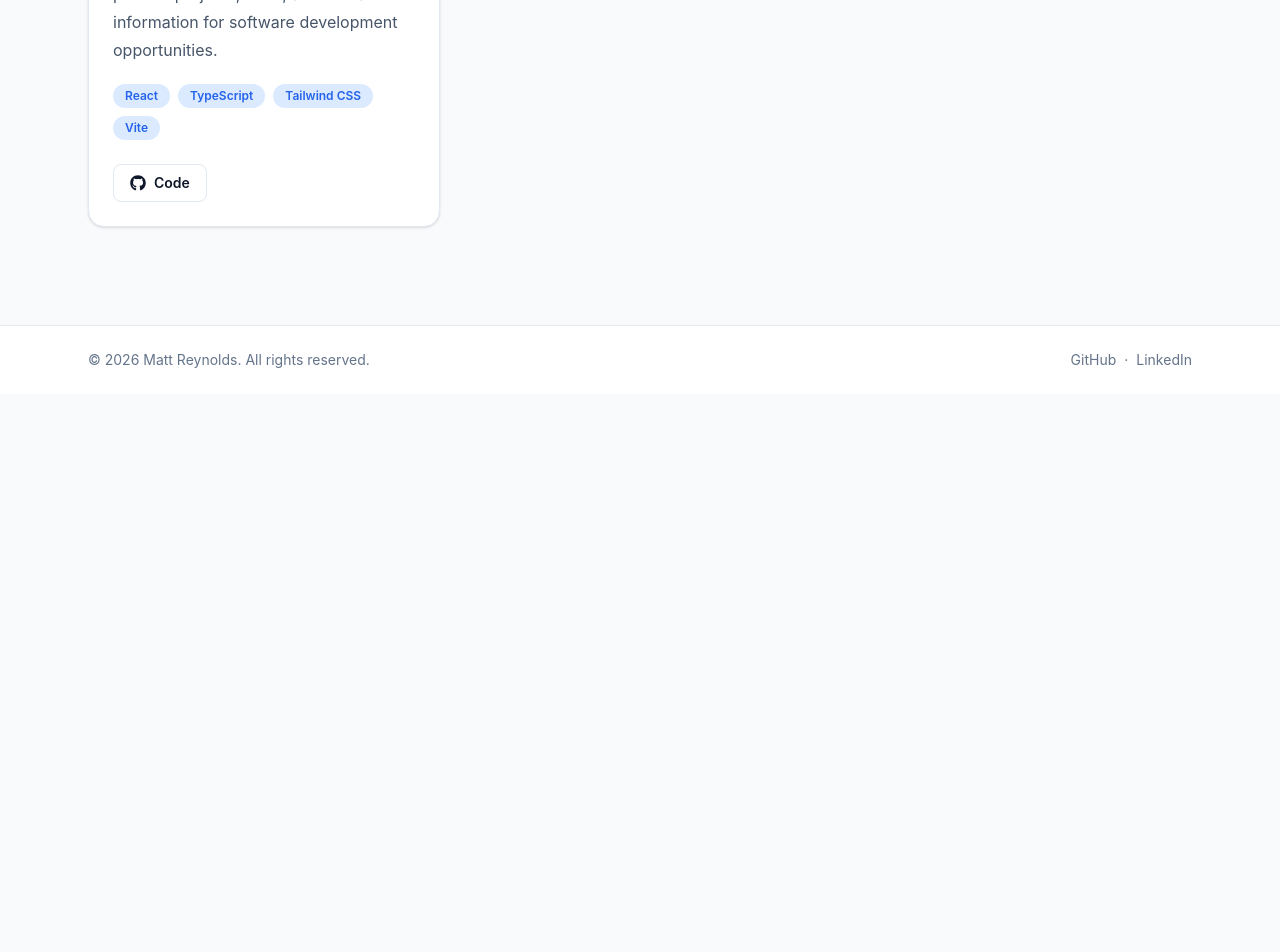
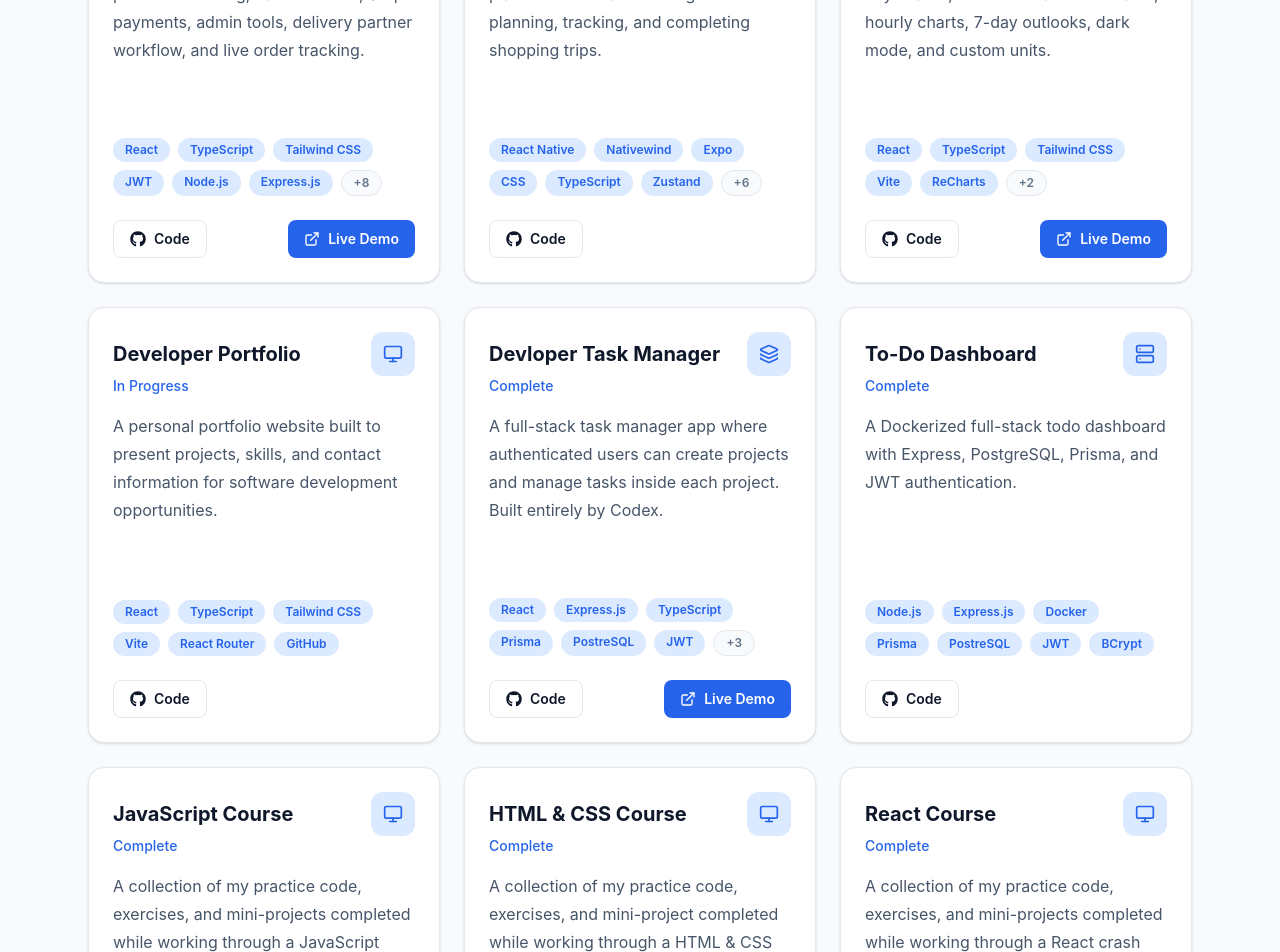
Before and after one commit to mattxreynolds/Portfolio, a React (Vite) app: page /projects in a window 1280 px wide. Shown: the part 540-1492 px from the top of the page. Before the commit the page ends 934 px from the top, so only its background shows below. Built offline with nearby package versions, Linux system fonts and the light colour scheme.

Commit message:
Add multiple projects to the projects data, enhancing the portfolio with detailed descriptions, tags, and links

```diff
--- a/src/data/projects.ts
+++ b/src/data/projects.ts
@@ -20,15 +20,149 @@ export type ProjectFilter = (typeof projectCategories)[number];
 
 export const projects: Project[] = [
   {
+    id: 'swift-cart',
+    title: 'SwiftCart',
+    description:
+      'Full-stack grocery delivery app with product browsing, cart checkout, Stripe payments, admin tools, delivery partner workflow, and live order tracking.',
+    tags: [
+      'React',
+      'TypeScript',
+      'Tailwind CSS',
+      'JWT',
+      'Node.js',
+      'Express.js',
+      'PostgreSQL',
+      'Prisma',
+      'Neon',
+      'Stripe',
+      'Cloudinary',
+      'Inngest',
+      'Vercel',
+      'GitHub'
+    ],
+    category: 'Full Stack',
+    githubUrl: 'https://github.com/mattxreynolds/SwiftCart',
+    liveUrl: 'https://swift-cart-tau-woad.vercel.app/',
+    featured: true,
+    status: 'Complete'
+  },
+  {
+    id: 'grocify',
+    title: 'Grocify',
+    description:
+      'Grocify is an Expo React Native grocery planner with smart list insights for planning, tracking, and completing shopping trips.',
+    tags: [
+      'React Native',
+      'Nativewind',
+      'Expo',
+      'CSS',
+      'TypeScript',
+      'Zustand',
+      'Clerk',
+      'Drizzle',
+      'Neon',
+      'Expo Router',
+      'Vercel',
+      'GitHub'
+    ],
+    category: 'Full Stack',
+    githubUrl: 'https://github.com/mattxreynolds/Grocify',
+    liveUrl: 'TBD',
+    featured: true,
+    status: 'Complete'
+  },
+  {
+    id: 'weather-dashboard',
+    title: 'Weather Dashboard',
+    description:
+      'Responsive weather dashboard with city search, current-location forecasts, hourly charts, 7-day outlooks, dark mode, and custom units.',
+    tags: ['React', 'TypeScript', 'Tailwind CSS', 'Vite', 'ReCharts', 'OpenStreetMap', 'GitHub'],
+    category: 'Frontend',
+    githubUrl: 'https://github.com/mattxreynolds/Weather-Dashboard',
+    liveUrl: 'https://weather-dashboard-mu-khaki.vercel.app/',
+    featured: true,
+    status: 'Complete'
+  },
+  {
     id: 'developer-portfolio',
     title: 'Developer Portfolio',
     description:
       'A personal portfolio website built to present projects, skills, and contact information for software development opportunities.',
-    tags: ['React', 'TypeScript', 'Tailwind CSS', 'Vite'],
+    tags: ['React', 'TypeScript', 'Tailwind CSS', 'Vite', 'React Router', 'GitHub'],
     category: 'Frontend',
-    githubUrl: 'TBD',
+    githubUrl: 'https://github.com/mattxreynolds/Portfolio',
     liveUrl: 'TBD',
     featured: true,
     status: 'In Progress'
+  },
+  {
+    id: 'task-manager',
+    title: 'Devloper Task Manager',
+    description:
+      'A full-stack task manager app where authenticated users can create projects and manage tasks inside each project. Built entirely by Codex.',
+    tags: [
+      'React',
+      'Express.js',
+      'TypeScript',
+      'Prisma',
+      'PostreSQL',
+      'JWT',
+      'Tailwind CSS',
+      'Render',
+      'Vercel'
+    ],
+    category: 'Full Stack',
+    githubUrl: 'https://github.com/mattxreynolds/Task-Manager',
+    liveUrl: 'https://task-manager-omega-teal.vercel.app/',
+    featured: false,
+    status: 'Complete'
+  },
+  {
+    id: 'to-do-dashboard',
+    title: 'To-Do Dashboard',
+    description:
+      'A Dockerized full-stack todo dashboard with Express, PostgreSQL, Prisma, and JWT authentication.',
+    tags: ['Node.js', 'Express.js', 'Docker', 'Prisma', 'PostreSQL', 'JWT', 'BCrypt'],
+    category: 'Backend',
+    githubUrl: 'https://github.com/mattxreynolds/To-Do-Dashboard',
+    liveUrl: 'TBD',
+    featured: false,
+    status: 'Complete'
+  },
+  {
+    id: 'javascript-course',
+    title: 'JavaScript Course',
+    description:
+      'A collection of my practice code, exercises, and mini-projects completed while working through a JavaScript crash course. Documenting my progress and understanding of core concepts.',
+    tags: ['JavaScript', 'CSS', 'HTML', 'VS Code', 'Chrome DevTools', 'GitHub'],
+    category: 'Frontend',
+    githubUrl: 'https://github.com/mattxreynolds/JavaScript-Course',
+    liveUrl: 'TBD',
+    featured: false,
+    status: 'Complete'
+  },
+  {
+    id: 'html-css-course',
+    title: 'HTML & CSS Course',
+    description:
+      'A collection of my practice code, exercises, and mini-project completed while working through a HTML & CSS crash course. Documenting my progress and understanding of core concepts.',
+    tags: ['CSS', 'HTML', 'VS Code', 'Chrome DevTools', 'GitHub'],
+    category: 'Frontend',
+    githubUrl: 'https://github.com/mattxreynolds/HTML-CSS-Course',
+    liveUrl: 'TBD',
+    featured: false,
+    status: 'Complete'
+  },
+  {
+    id: 'react-course',
+    title: 'React Course',
+    description:
+      'A collection of my practice code, exercises, and mini-projects completed while working through a React crash course. Documenting my progress and understanding of core concepts.',
+    tags: ['React', 'JavaScript', 'CSS', 'HTML', 'React Router', 'Vite', 'Node.js', 'Vitest'],
+    category: 'Frontend',
+    githubUrl: 'https://github.com/mattxreynolds/React-Course',
+    liveUrl: 'TBD',
+    featured: false,
+    status: 'Complete'
   }
 ];
```
